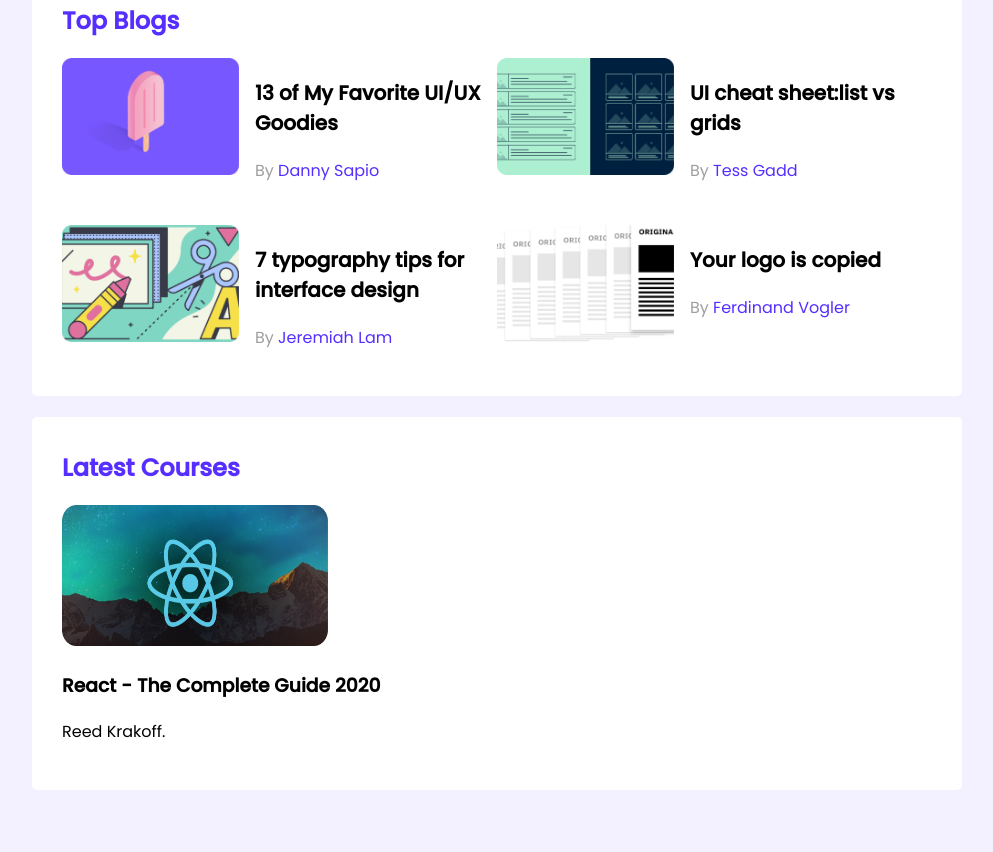
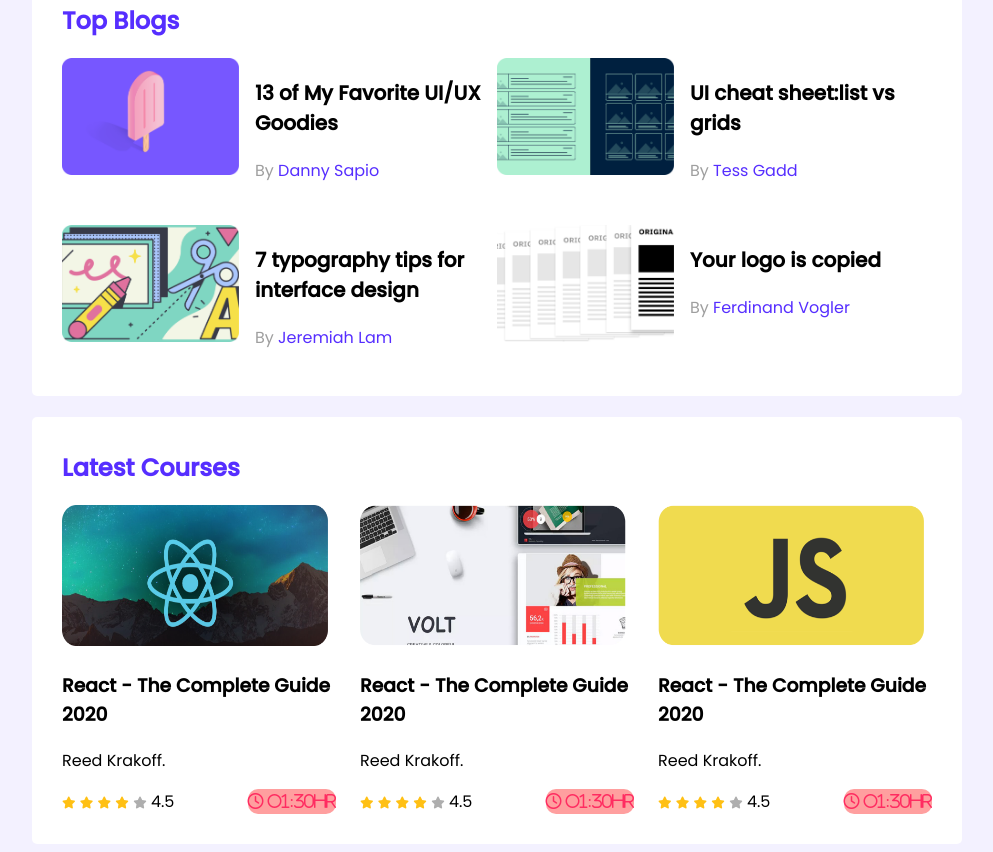
Before and after one commit to sanzidazinia1/leader-board-css3, a plain HTML site: page index.html in a window 1280 px wide. Shown: the part 329-1181 px from the top of the page, without its empty margins (143-1136 px from the left). Before the commit the page ends 1127 px from the top, so only its background shows below. Drawn offline with Linux system fonts and the light colour scheme.

Commit message:
courses added

```diff
--- a/index.html
+++ b/index.html
@@ -110,9 +110,69 @@
                     <div class="course-bannar">
                         <img src="images/courses/course-1.png" alt="">
                     </div>
-                    <div class="course-info">
+                    <div class="course-detail">
                         <h3 class="course-title">React - The Complete Guide 2020</h3>
                         <p class="course-author">Reed Krakoff.</p>
+                        <div class="course-info">
+                        <div>
+                            <i class="fas fa-star filled"></i>
+                            <i class="fas fa-star filled"></i>
+                            <i class="fas fa-star filled"></i>
+                            <i class="fas fa-star filled"></i>
+                            <i class="fas fa-star emty"></i>
+                            <span>4.5</span>
+                        </div>
+
+                        <div class="course-duration">
+                            <i class="far fa-clock"> o1:30hr</i>
+                        </div>
+                    </div>
+                </div>
+            </div>
+                <div class="course">
+                    <div class="course-bannar">
+                        <img src="images/courses/course-2.png" alt="">
+                    </div>
+                    <div class="course-detail">
+                        <h3 class="course-title">React - The Complete Guide 2020</h3>
+                        <p class="course-author">Reed Krakoff.</p>
+                        <div class="course-info">
+                        <div>
+                            <i class="fas fa-star filled"></i>
+                            <i class="fas fa-star filled"></i>
+                            <i class="fas fa-star filled"></i>
+                            <i class="fas fa-star filled"></i>
+                            <i class="fas fa-star emty"></i>
+                            <span>4.5</span>
+                        </div>
+
+                        <div class="course-duration">
+                            <i class="far fa-clock"> o1:30hr</i>
+                        </div>
+                    </div>
+                </div>
+            </div>
+                <div class="course">
+                    <div class="course-bannar">
+                        <img src="images/courses/course-3.png" alt="">
+                    </div>
+                    <div class="course-detail">
+                        <h3 class="course-title">React - The Complete Guide 2020</h3>
+                        <p class="course-author">Reed Krakoff.</p>
+                        <div class="course-info">
+                        <div>
+                            <i class="fas fa-star filled"></i>
+                            <i class="fas fa-star filled"></i>
+                            <i class="fas fa-star filled"></i>
+                            <i class="fas fa-star filled"></i>
+                            <i class="fas fa-star emty"></i>
+                            <span>4.5</span>
+                        </div>
+
+                        <div class="course-duration">
+                            <i class="far fa-clock"> o1:30hr</i>
+
+                        </div>
                     </div>
                 </div>
             </div>
--- a/style.css
+++ b/style.css
@@ -78,8 +78,33 @@
 }
 
 /* courses styles */
-
+.courses {
+  display: grid;
+  grid-template-columns: repeat(3, 1fr);
+  grid-column-gap: 24px;
+}
 .course .course-bannar img {
   width: 266px;
   height: 141px;
 }
+.course-info {
+  display: flex;
+  align-items: center;
+  justify-content: space-between;
+}
+.fa-star {
+  font-size: 12px;
+}
+.fa-star.filled {
+  color: #ffc014;
+}
+.fa-star.emty {
+  color: #aeaeae;
+}
+.course-duration {
+  background-color: rgba(255, 117, 117, 0.692);
+  border-radius: 10px;
+}
+.fa-clock {
+  color: rgb(255, 44, 97);
+}
```
